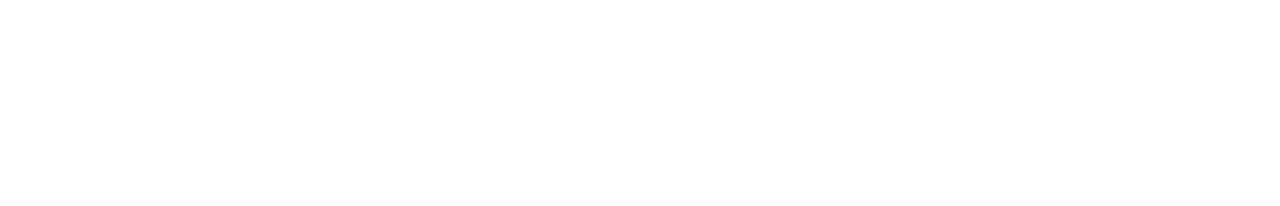
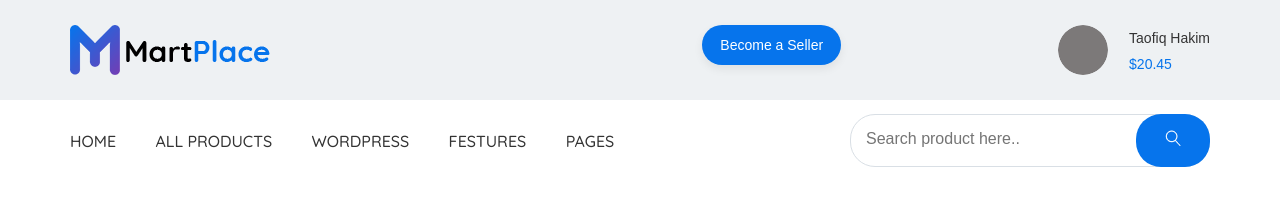
Before and after one commit to KettarKat/martplace, a website: page app/index.html in a window 1280 px wide. Drawn offline with nearby package versions, Linux system fonts and the light colour scheme; files that its build step writes are made by us from their sources.

Commit message:
added header

```diff
--- a/app/index.html
+++ b/app/index.html
@@ -1,16 +1,94 @@
 <!DOCTYPE html>
 <html lang="en">
+
 <head>
   <meta charset="UTF-8">
   <meta name="viewport" content="width=device-width, initial-scale=1.0">
   <title>Document</title>
+  <link href="https://fonts.googleapis.com/css2?family=Quicksand:wght@500;700&display=swap" rel="stylesheet">
   <link rel="stylesheet" href="css/libs.min.css">
   <link rel="stylesheet" href="css/style.min.css">
 </head>
+
 <body>
+  <header class="header">
+    <div class="header__top">
+      <div class="container">
+        <div class="header__top-inner">
+          <div class="header__logo">
+            <a href="#">
+              <img src="images/logo.png" alt="">
+            </a>
+          </div>
+          <div class="header__top-box">
+            <div class="header__btn">
+              <a href="#" class="box__btn">Become a Seller</a>
+            </div>
+            <a class="basket" href="#"></a>
+            <a class="basket" href="#"></a>
+            <a class="basket" href="#"></a>
+            <a href="#">
+              <div class="customer__avatar" style="background-image: url(images/content/avatar.png);">
+              </div>
+            </a>
+            <div class="customer">
+              <a class="customer__name " href="#">Taofiq Hakim</a>
+              <a href="#" class="customer__money">$20.45</a>
+            </div>
+          </div>
+        </div>
+      </div>
+    </div>
+
+    <div class="header__bottom">
+      <div class="container">
+        <div class="header__bottom-inner">
+          <div class="header__menu">
+            <ul>
+              <li>
+                <a href="#">
+                  HOME
+                </a>
+              </li>
+              <li>
+                <a href="#">
+                  all products
+                </a>
+              </li>
+              <li>
+                <a href="#">
+                  wordpress
+                </a>
+              </li>
+              <li>
+                <a href="#">
+                  festures
+                </a>
+              </li>
+              <li>
+                <a href="#">
+                  Pages
+                </a>
+              </li>
+            </ul>
+          </div>
+          <div class="header__bottom-search">
+            <form action="">
+              <input type="text" placeholder="Search product here.." required>
+              <button type="submit">
+                <img src="images/icons/search-icon.png" alt="">
+              </button>
+            </form>
+          </div>
+        </div>
+      </div>
+    </div>
+
+  </header>
 
   <script src="https://ajax.googleapis.com/ajax/libs/jquery/3.5.1/jquery.min.js"></script>
   <script src="js/libs.min.js"></script>
   <script src="js/main.min.js"></script>
 </body>
+
 </html>
--- /dev/null
+++ b/app/scss/_fonts.scss
@@ -0,0 +1,7 @@
+@font-face {
+  font-family: 'Quicksand-Regular', sans-serif;
+  src: url(../fonts/Quicksand-Regular.woff2) format('woff2'),
+    url(../fonts/Quicksand-Regular.woff) format('woff');
+    font-weight: 400;
+    font-display: swap;
+}
--- /dev/null
+++ b/app/scss/_global.scss
@@ -0,0 +1,36 @@
+html {
+  box-sizing: border-box;
+}
+*,
+*::before,
+*::after {
+box-sizing: inherit;
+}
+a {
+  display: inline-block;
+  text-decoration: none;
+}
+ul,
+li {
+  margin: 0;
+  padding: 0;
+  list-style: none;
+}
+body {
+  font-family: 'Quicksand-Regular', sans-serif;
+  font-size: 16px;
+  font-weight: 400;
+  line-height: 30px;
+}
+header {
+  color: #333333;
+}
+.container {
+  max-width: 1170px;
+  padding: 0px 15px;
+  margin: 0 auto;
+}
+.container-fluid {
+  max-width: 100%;
+  padding: 0px 15px;
+}
--- /dev/null
+++ b/app/scss/_vars.scss
@@ -0,0 +1,5 @@
+$blue: #0674ec;
+$red:#ff6a6c;
+$green: #62d03b;
+$violet:#7347c1;
+$gray:#eff1f5;
--- a/app/scss/style.scss
+++ b/app/scss/style.scss
@@ -1,11 +1,102 @@
-html {
-  box-sizing: border-box;
+@import '_global';
+@import '_vars';
+@import '_fonts';
+//stert header
+.header__top {
+  background-color: #eef1f3;
+  height: 100px;
+  padding: 25px 0px;
+  &-inner {
+    display: flex;
+    justify-content: space-between;
+    align-items: center;
+  }
+  &-box {
+    display: flex;
+
+  }
 }
-*,
-*::before,
-*::after {
-  box-sizing: inherit;
+.box__btn {
+  background-color: $blue;
+  margin-right: 217px;
+  box-shadow: 0px 4px 10px 0px rgba(0, 0, 0, 0.07);
+  border-radius: 36px;
+  padding: 10px 18px;
+  font-size: 14px;
+  line-height: 20px;
+  color: #fff;
+  display: block;
+
 }
-body {
-  transition: all .3s;
+.customer {
+  display: flex;
+  flex-direction: column;
+  margin-left: 21px;
+  font-size: 14px;
+  line-height: 26px;
+  &__name {
+    color: #333333;
+  }
+  &__money {
+    color: $blue;
+  }
+  &__avatar {
+    width: 50px;
+    height: 50px;
+    border-radius: 50%;
+    background-position: center;
+    display: inline-block;
+    background-repeat: no-repeat;
+    background-size: cover;
+  }
 }
+.header__bottom-inner {
+  height: 81px;
+  display: flex;
+  justify-content: space-between;
+  align-items: center;
+}
+.header__menu {
+  font-family: 'Quicksand', sans-serif;
+  font-weight: 500;
+  li {
+    display: inline-block;
+    a{
+      color: #333333;
+      text-transform: uppercase;
+    }
+    & + li {
+      margin-left: 35px;
+    }
+  }
+}
+.header__bottom-search {
+  form {
+    position: relative;
+    input {
+      display: block;
+      width: 360px;
+      padding: 15px 85px 17px 15px;
+      border: 1px solid #d9dfe5;
+      border-radius: 25px;
+      max-width: 360px;
+      color: #898f96;
+      font-weight: 500;
+      outline: $blue;
+      ::placeholder {
+        color: #898f96;
+        font-weight: 500;
+      }
+    }
+    button {
+      position: absolute;
+      top: 0;
+      right: 0;
+      background-color: $blue;
+      border: none;
+      padding: 16px 29px;
+      border-radius: 25px;
+    }
+  }
+}
+//end header
--- a/gulpfile.js
+++ b/gulpfile.js
@@ -59,7 +59,7 @@ gulp.task('browser-sync', function() {
 });
 
 gulp.task('watch', function () {
-  gulp.watch('app/scss/style.scss', gulp.parallel('sass'))
+  gulp.watch('app/scss/**/*.scss', gulp.parallel('sass'))
   gulp.watch('app/*.html', gulp.parallel('html'))
   gulp.watch('app/js/*.js', gulp.parallel('js'))
 });
```
Also changed, not shown: app/css/style.min.css, app/images/content/avatar.png (added), app/images/icons/search-icon.png (added), app/images/logo.png (added), 1 other file.
